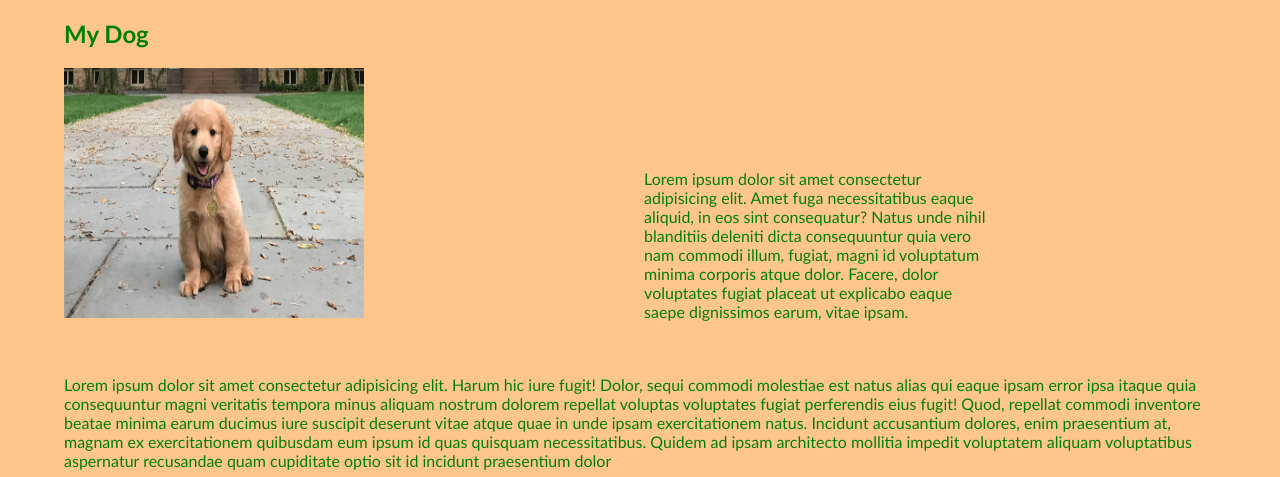
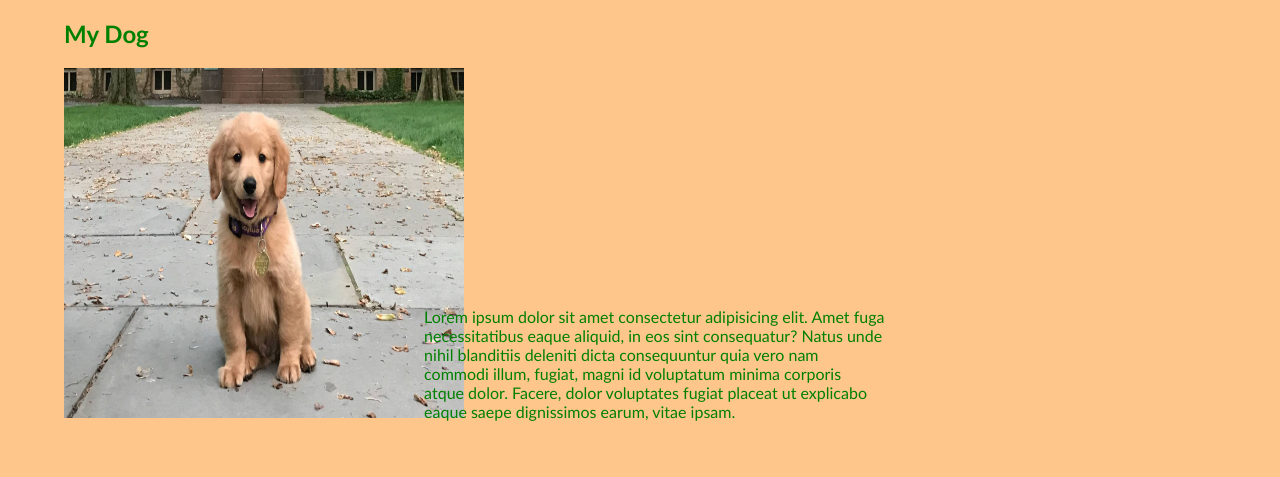
Before and after one commit to Hala-Aldabbas/HTML-and-CSS, a plain HTML site: page 20-7/page1.html in a window 1280 px wide. Shown: the part 63-540 px from the top of the page. Drawn offline with Linux system fonts and the light colour scheme.

Commit message:
modified

```diff
--- a/20-7/index1.html
+++ b/20-7/page1.html
@@ -11,8 +11,8 @@
     <h1>Ricardo's Page</h1>
     <h2>My Dog</h2>
     <div >
-    <div style="    width: 50%;display: inline-block;"><img src="dog.jpg" alt="Dog photo" style="width: 300px; height: 250px;" ></div>
-    <div style="    width: 30%; display: inline-block;"><p >Lorem ipsum dolor sit amet consectetur adipisicing elit. Amet fuga necessitatibus eaque aliquid, in eos sint consequatur? Natus unde nihil blanditiis deleniti dicta consequuntur quia vero nam commodi illum, fugiat, magni id voluptatum minima corporis atque dolor. Facere, dolor voluptates fugiat placeat ut explicabo eaque saepe dignissimos earum, vitae ipsam.</p></div></div>
+    <div style=" width: 50%;display: inline-block;"><img src="dog.jpg" alt="Dog photo" style="width: 400px; height: 350px;" ></div>
+    <div style=" width: 40%; display: inline-block; margin-left: -220px; margin-top: -250px;"><p >Lorem ipsum dolor sit amet consectetur adipisicing elit. Amet fuga necessitatibus eaque aliquid, in eos sint consequatur? Natus unde nihil blanditiis deleniti dicta consequuntur quia vero nam commodi illum, fugiat, magni id voluptatum minima corporis atque dolor. Facere, dolor voluptates fugiat placeat ut explicabo eaque saepe dignissimos earum, vitae ipsam.</p></div></div>
     <br>  <br>
     <div>Lorem ipsum dolor sit amet consectetur adipisicing elit. Harum hic iure fugit! Dolor, sequi commodi molestiae est natus alias qui eaque ipsam error ipsa itaque quia consequuntur magni veritatis tempora minus aliquam nostrum dolorem repellat voluptas voluptates fugiat perferendis eius fugit! Quod, repellat commodi inventore beatae minima earum ducimus iure suscipit deserunt vitae atque quae in unde ipsam exercitationem natus. Incidunt accusantium dolores, enim praesentium at, magnam ex exercitationem quibusdam eum ipsum id quas quisquam necessitatibus. Quidem ad ipsam architecto mollitia impedit voluptatem aliquam voluptatibus aspernatur recusandae quam cupiditate optio sit id incidunt praesentium dolor</div>
     <br>
```
Also changed, not shown: 20-7/columnLayout.html (renamed from 20-7/index7.html), 20-7/fixedImg.html (renamed from 20-7/index6.html), 20-7/text.html (renamed from 20-7/index2.html), 20-7/text1.html (renamed from 20-7/index3.html), 20-7/text2.html (renamed from 20-7/index4.html), 20-7/text3.html (renamed from 20-7/index5.html), 20-7/zigzagBox.html (renamed from 20-7/index8.html).
